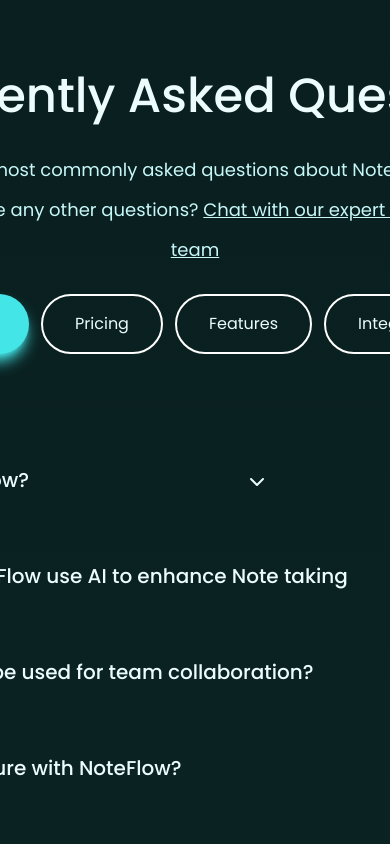
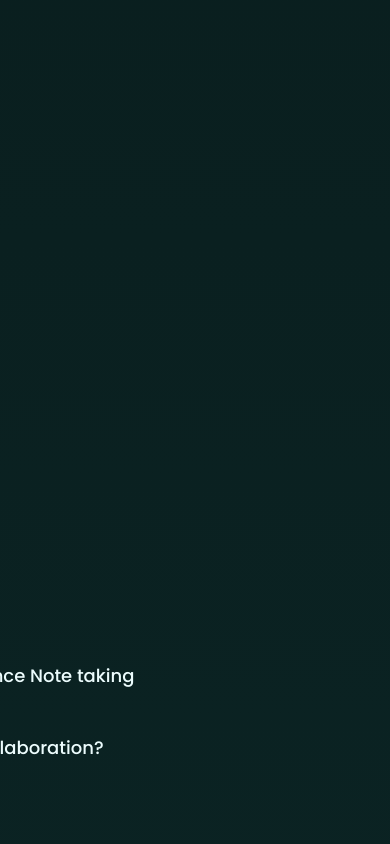
Before and after one commit to addyjerry/NoteFlow-web, a React (Vite) app: page / in a window 390 px wide. Shown: the part 3120-3964 px from the top of the page. Built offline with nearby package versions, Linux system fonts and the light colour scheme; a web font is replaced by a local one.

Commit message:
dev comit

```diff
--- a/src/components/QuestionSection.jsx
+++ b/src/components/QuestionSection.jsx
@@ -11,16 +11,16 @@ const QuestionSection = () => {
   };
 
   return (
-    <section className="place-items-center ">
+    <section className="place-self-center ml-[-17rem] md:ml-[-8rem]">
       <div className="place-content-center">
-        <p className="font-medium text-5xl/15 w-3xl pt-8 text-center place-self-center ">
+        <p className="font-bold md:text-5xl/15 text-4xl md:w-4xl w-xl px-10 pt-8 md:text-center place-self-center ml-[-20rem] md:ml-0">
           Frequently Asked Questions
         </p>
-        <p className="text-lg/10 text-[rgba(199,247,248,1)] font-200 px-74 py-6 text-center place-self-center">
+        <p className="text-lg/10 text-[rgba(199,247,248,1)] font-200 md:px-100 px-30 py-6 md:text-center text-left place-self-start w-xl md:w-full ml-[-25rem] md:ml-0">
           The most commonly asked questions about NoteFlow. Have any other
           questions? <u>Chat with our expert tech team</u>
         </p>
-        <div className="flex gap-3 place-self-center ">
+        <div className="md:flex md:gap-3 gap-7 md:place-self-center place-self-start grid grid-cols-2 ml-[-18rem] md:ml-0 ">
           <MyButton className="bg-[#44e5e7]/100 text-black border-none shadow-lg shadow-[#44e5e7]">
             General
           </MyButton>
@@ -28,13 +28,17 @@ const QuestionSection = () => {
           <MyButton>Features</MyButton>
           <MyButton>Integrations</MyButton>
         </div>
-        <div className="place-self-center p-20">
+        <div className="place-self-center p-20 ml-[-26rem]  md:ml-110 w-xl md:w-full">
           {questions.map((question) => (
-            <div key={question.id} className="block p-5">
-              <div className="flex flex-row gap-47 min-w-xl ">
-                <div className="inline-flex font-medium text-xl">
-                  <img src={question.pic} alt="icon" className="size-12" />
-                  <p className="p-3 ">{question.question}</p>
+            <div key={question.id} className="block md:p-5 p-2 md:w-full">
+              <div className="flex flex-row md:gap-47 gap-0  min-w-xl ">
+                <div className="inline-flex font-medium md:text-xl text-lg">
+                  <img
+                    src={question.pic}
+                    alt="icon"
+                    className="size-8 md:size-12"
+                  />
+                  <p className="md:p-3 w-xl">{question.question}</p>
                 </div>
                 <>
                   {question.id === answer ? (
```
